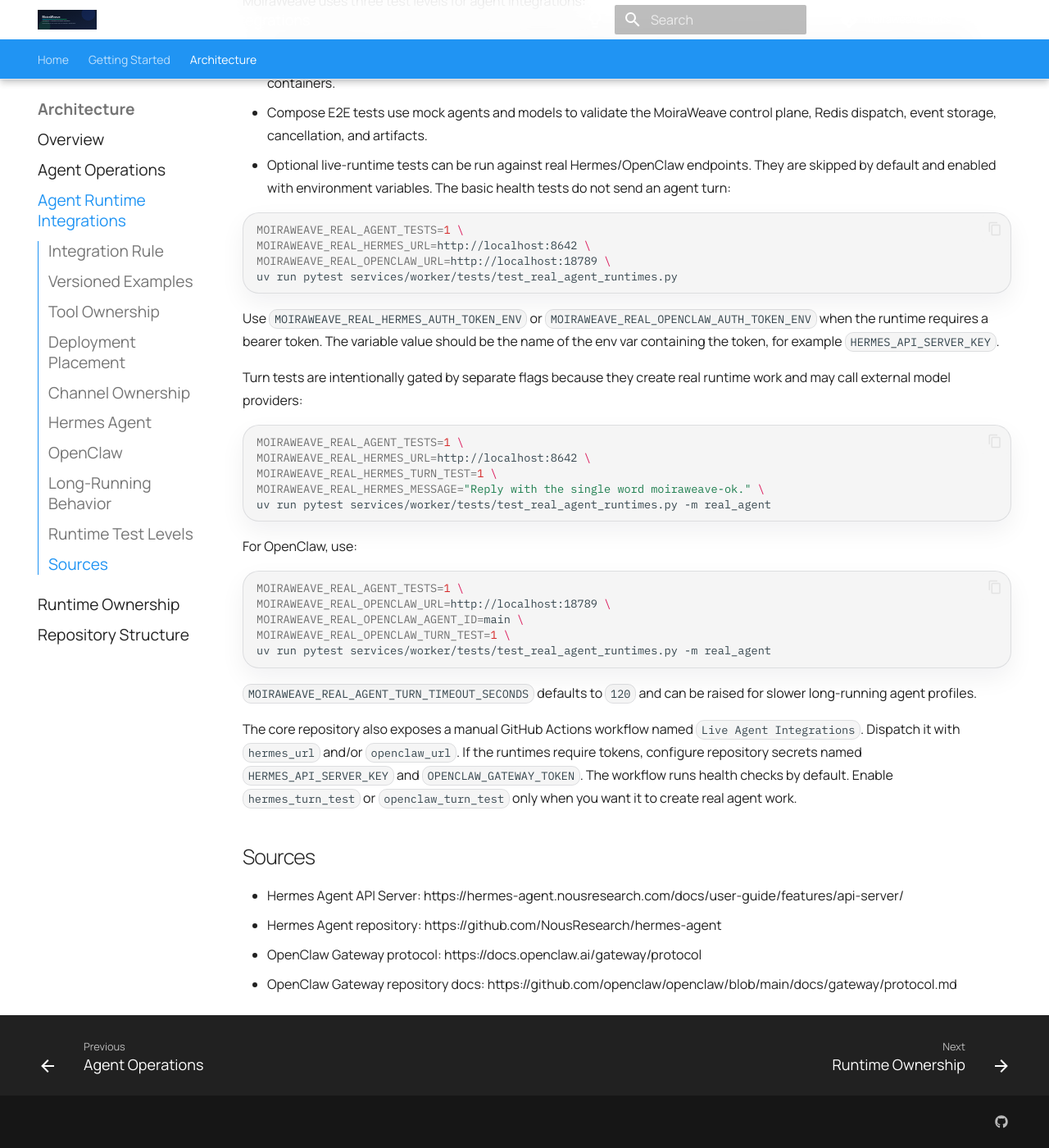
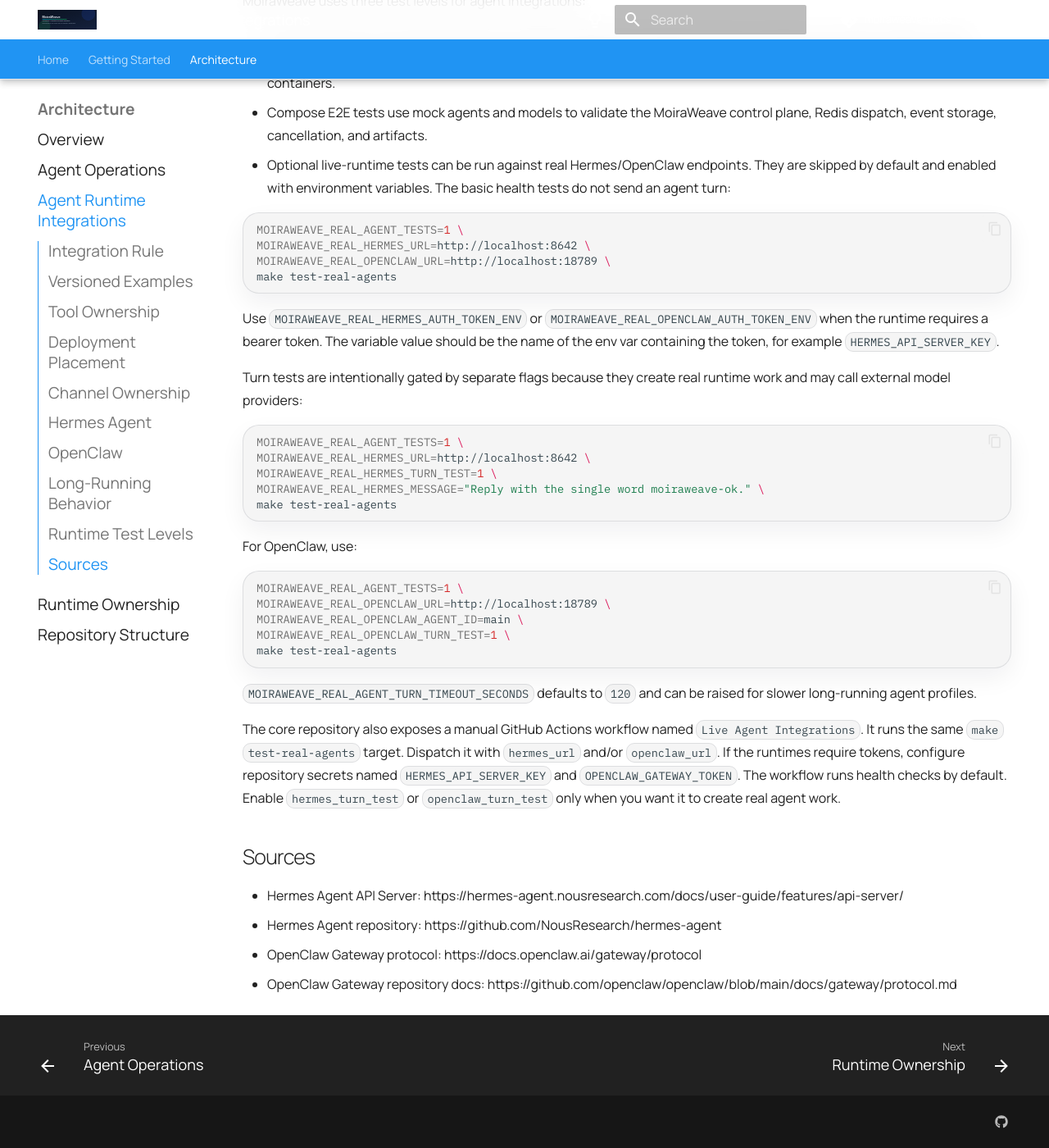
Before and after one commit to moiraweave-labs/moiraweave-docs, an MkDocs documentation site: the page built from docs/agent-runtime-integrations.md, in a window 1280 px wide and 1400 px high, scrolled down 7079 px. Shown: the whole window at 82% size. Built offline with MkDocs 1.6.1 and Material for MkDocs 9.7.7, drawn with Linux system fonts in a browser that asks for light colours; comment, search, counter and statistics services are not loaded.

Commit message:
docs: document real agent certification target

````diff
--- a/docs/agent-runtime-integrations.md
+++ b/docs/agent-runtime-integrations.md
@@ -352,7 +352,7 @@ MoiraWeave uses three test levels for agent integrations:
 MOIRAWEAVE_REAL_AGENT_TESTS=1 \
 MOIRAWEAVE_REAL_HERMES_URL=http://localhost:8642 \
 MOIRAWEAVE_REAL_OPENCLAW_URL=http://localhost:18789 \
-uv run pytest services/worker/tests/test_real_agent_runtimes.py
+make test-real-agents
 ```
 
 Use `MOIRAWEAVE_REAL_HERMES_AUTH_TOKEN_ENV` or
@@ -368,7 +368,7 @@ MOIRAWEAVE_REAL_AGENT_TESTS=1 \
 MOIRAWEAVE_REAL_HERMES_URL=http://localhost:8642 \
 MOIRAWEAVE_REAL_HERMES_TURN_TEST=1 \
 MOIRAWEAVE_REAL_HERMES_MESSAGE="Reply with the single word moiraweave-ok." \
-uv run pytest services/worker/tests/test_real_agent_runtimes.py -m real_agent
+make test-real-agents
 ```
 
 For OpenClaw, use:
@@ -378,18 +378,19 @@ MOIRAWEAVE_REAL_AGENT_TESTS=1 \
 MOIRAWEAVE_REAL_OPENCLAW_URL=http://localhost:18789 \
 MOIRAWEAVE_REAL_OPENCLAW_AGENT_ID=main \
 MOIRAWEAVE_REAL_OPENCLAW_TURN_TEST=1 \
-uv run pytest services/worker/tests/test_real_agent_runtimes.py -m real_agent
+make test-real-agents
 ```
 
 `MOIRAWEAVE_REAL_AGENT_TURN_TIMEOUT_SECONDS` defaults to `120` and can be
 raised for slower long-running agent profiles.
 
 The core repository also exposes a manual GitHub Actions workflow named
-`Live Agent Integrations`. Dispatch it with `hermes_url` and/or `openclaw_url`.
-If the runtimes require tokens, configure repository secrets named
-`HERMES_API_SERVER_KEY` and `OPENCLAW_GATEWAY_TOKEN`. The workflow runs health
-checks by default. Enable `hermes_turn_test` or `openclaw_turn_test` only when
-you want it to create real agent work.
+`Live Agent Integrations`. It runs the same `make test-real-agents` target.
+Dispatch it with `hermes_url` and/or `openclaw_url`. If the runtimes require
+tokens, configure repository secrets named `HERMES_API_SERVER_KEY` and
+`OPENCLAW_GATEWAY_TOKEN`. The workflow runs health checks by default. Enable
+`hermes_turn_test` or `openclaw_turn_test` only when you want it to create real
+agent work.
 
 ## Sources
 
````
